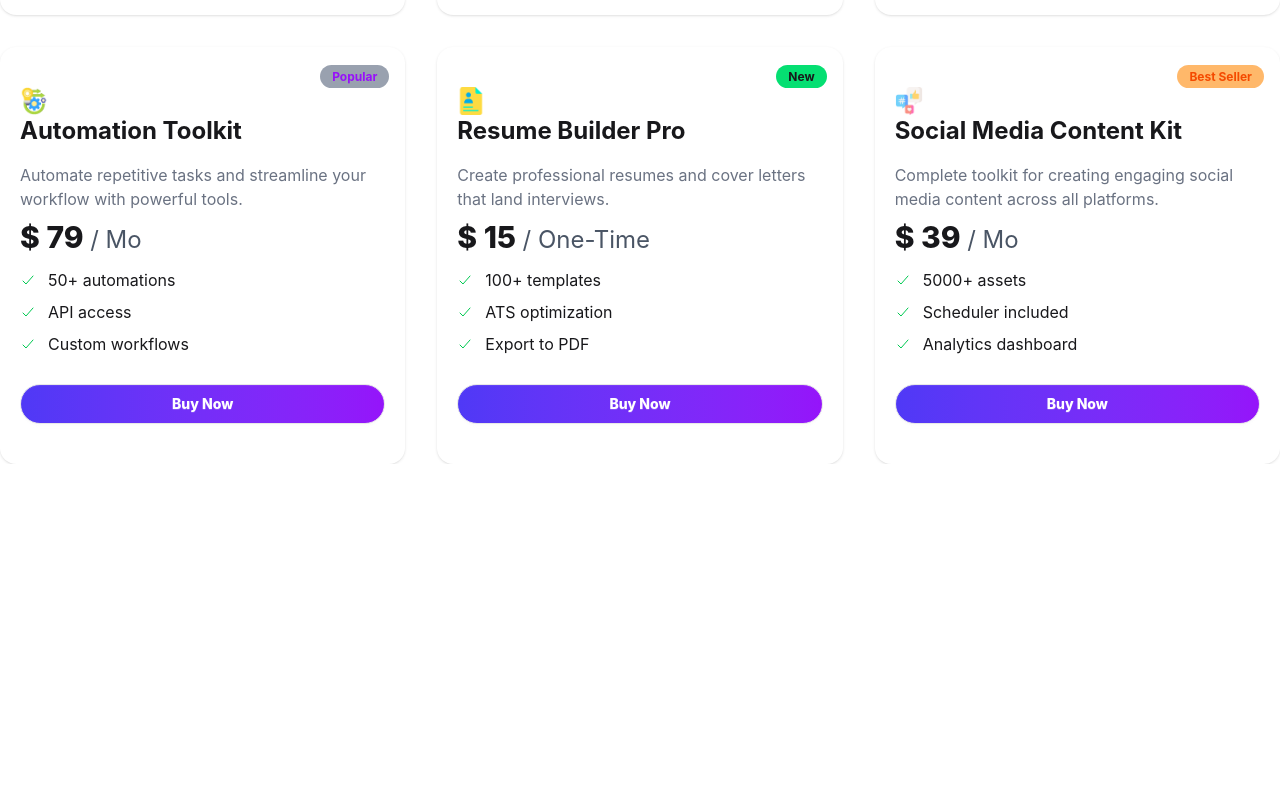
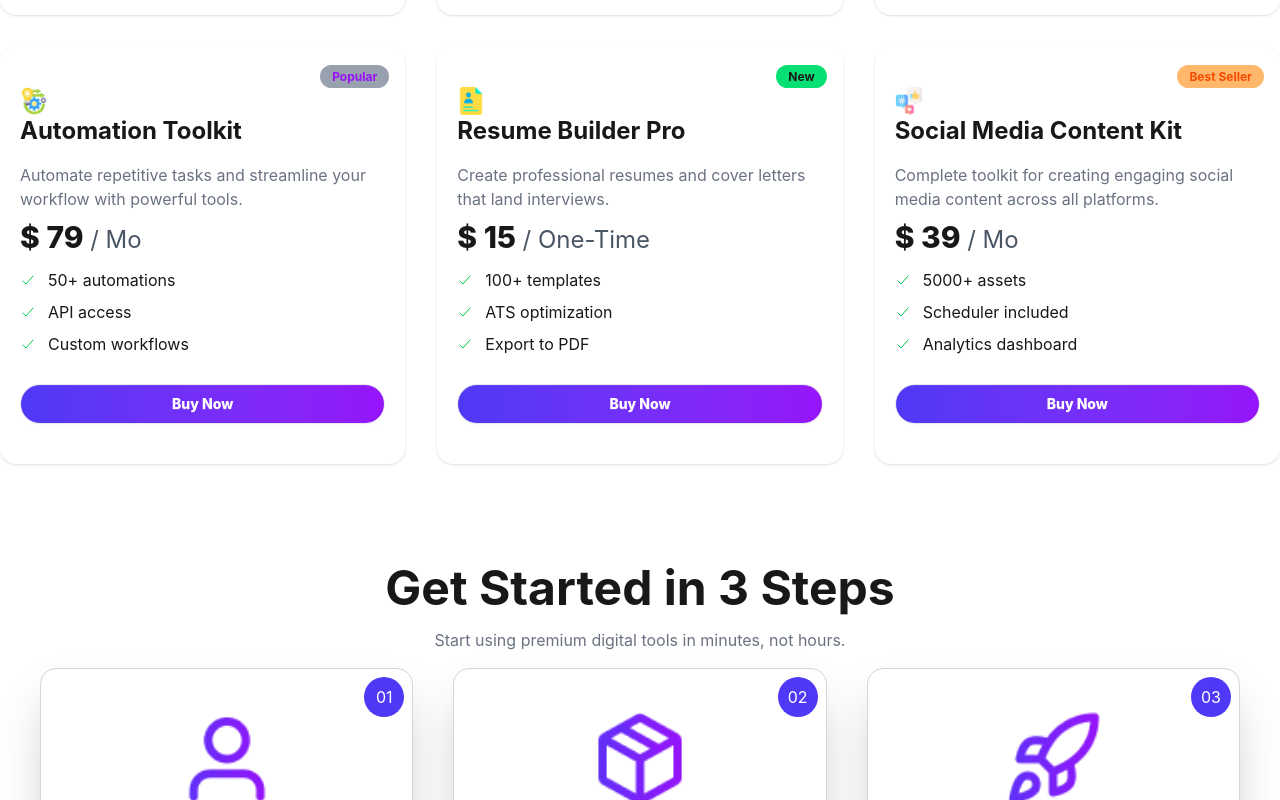
Before and after one commit to abirhossenrafi71/Assignment-6-Digitools, a React (Vite) app: page / in a window 1280 px wide. Shown: the part 2000-2800 px from the top of the page. Before the commit the page ends 2464 px from the top, so only its background shows below. Built offline with nearby package versions, Linux system fonts and the light colour scheme.

Commit message:
Step section design complete and start next section

```diff
--- a/src/App.jsx
+++ b/src/App.jsx
@@ -6,6 +6,7 @@ import Rating from './Component/Rating/Rating'
 import Premium from './Component/Cart/Premium'
 import Carts from './Component/Cart/carts'
 import CartModal from './Component/Cart/cardmodals'
+import Step from './Component/Step/step'
 const getNavData = async () => {
   const res = await fetch("/navbar.json");
   return res.json();
@@ -70,6 +71,7 @@ function App() {
           <CartModal cartsData={cartsData} setCartsData={setCartsData} />
         )}
       </div>
+      <Step></Step>
     </>
   )
 }
--- /dev/null
+++ b/src/Component/Step/step.jsx
@@ -0,0 +1,64 @@
+import React from "react";
+
+const Step = () => {
+  return (
+    <section className="container mx-auto mt-25 space-y-4 p-10 felx max-w-7xl  text-center items-center gap-10 flex-col">
+      <h1 className="text-5xl font-bold">Get Started in 3 Steps</h1>
+      <p className="txt-2xl text-gray-500">
+        Start using premium digital tools in minutes, not hours.
+      </p>
+      <div className="grid grid-cols-1 md:grid-cols-3 items-center justify-between gap-10">
+        <User></User>
+        <Package></Package>
+        <Rocket></Rocket>
+      </div>
+    </section>
+  );
+};
+const User = () => {
+  return (
+    <div className="container relative border border-gray-300 rounded-2xl flex flex-col items-center justify-center shadow-2xl space-y-4 p-10 text-center ">
+      <span className=" absolute top-2 right-2 w-10 h-10 bg-[#4F39F6] rounded-full flex items-center justify-center text-white">
+        01
+      </span>
+      <img src="/assets/user.png" className="w-25 h-25 object-fit" alt="" />
+      <h1 className="text-2xl font-bold">Create Account</h1>
+      <p className="text-[14px] text-gray-500 mb-9">
+        Sign up for free in seconds. No credit card <br />
+        required to get started.
+      </p>
+    </div>
+  );
+};
+const Package = () => {
+  return (
+    <div className="container relative border border-gray-300 flex flex-col items-center justify-center shadow-2xl space-y-4 p-10 rounded-2xl text-center ">
+      <span className=" absolute top-2 right-2 w-10 h-10 bg-[#4F39F6] rounded-full flex items-center justify-center text-white">
+        02
+      </span>
+      <img src="/assets/package.png" className="w-25 h-25 object-fit" alt="" />
+      <h1 className="text-2xl font-bold">Create Account</h1>
+      <p className="text-[14px] text-gray-500 mb-9">
+        Sign up for free in seconds. No credit card <br />
+        required to get started.
+      </p>
+    </div>
+  );
+};
+const Rocket = () => {
+  return (
+    <div className="container relative border border-gray-300 rounded-2xl flex flex-col items-center justify-center shadow-2xl space-y-4 p-10 text-center ">
+      <span className=" absolute top-2 right-2 w-10 h-10 bg-[#4F39F6] rounded-full flex items-center justify-center text-white">
+        03
+      </span>
+      <img src="/assets/rocket.png" className="w-25 h-25 object-fit" alt="" />
+      <h1 className="text-2xl font-bold">Create Account</h1>
+      <p className="text-[14px] text-gray-500 mb-9">
+        Sign up for free in seconds. No credit card <br />
+        required to get started.
+      </p>
+    </div>
+  );
+};
+
+export default Step;
```
